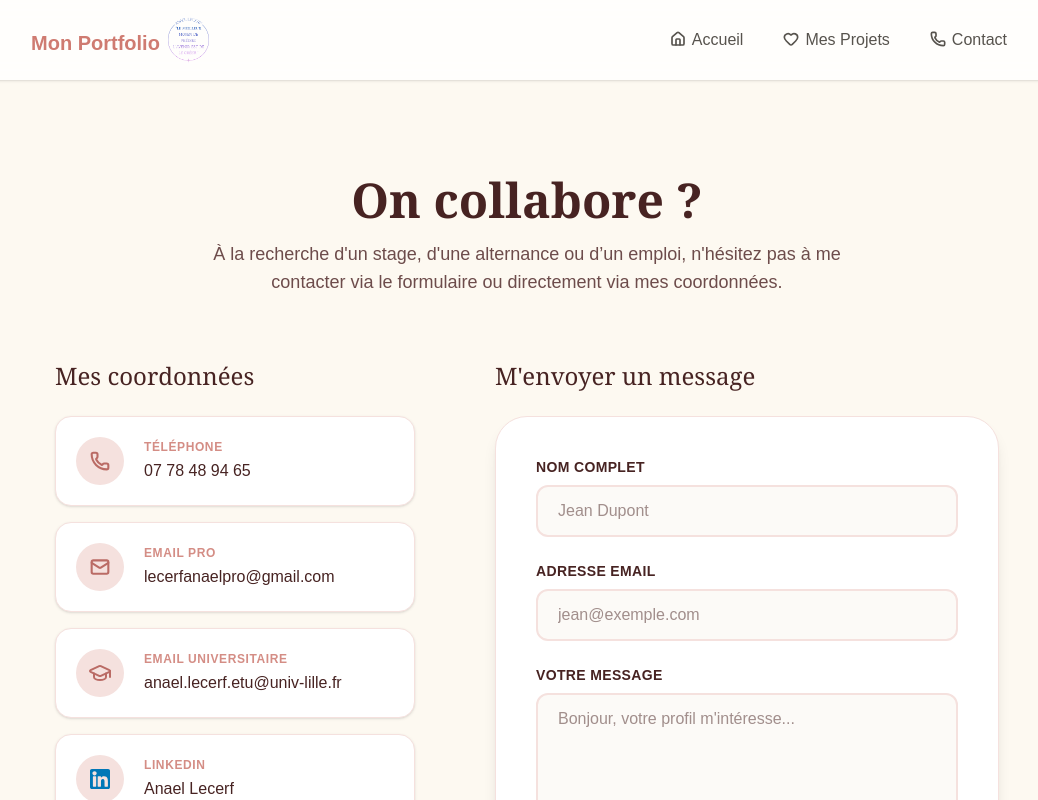
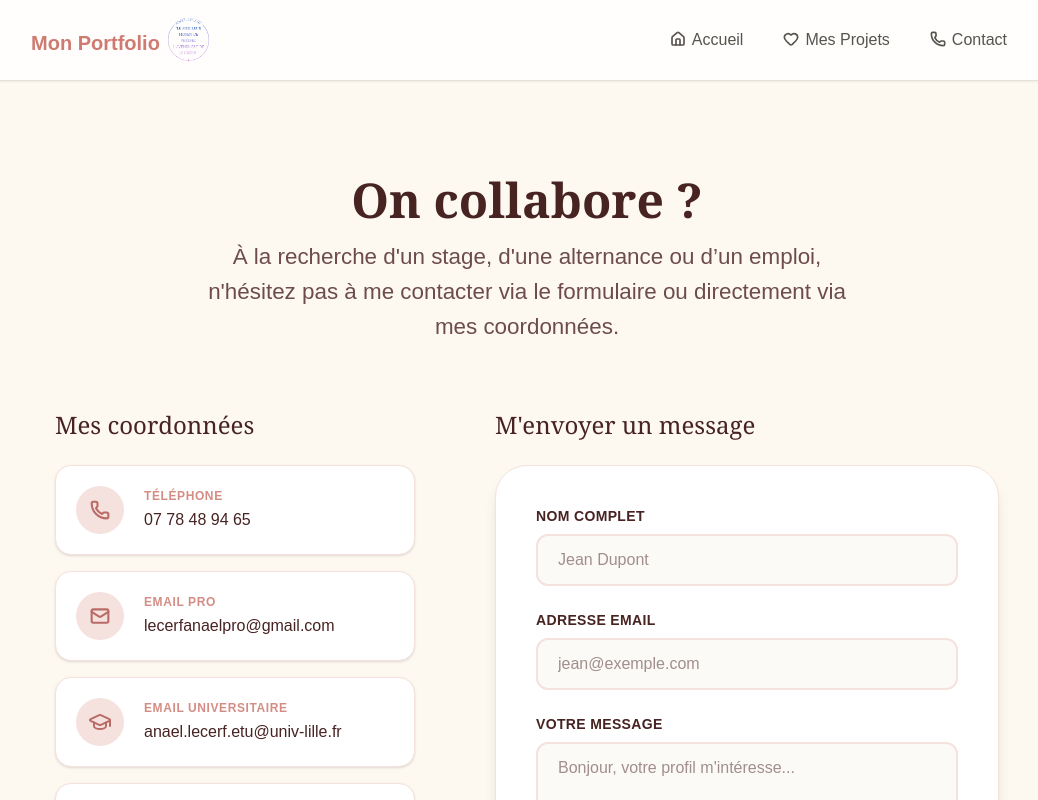
Before and after one commit to ykanael/portfolio, a Next.js app: page /contact in a window 1280 px wide. Shown: the top 800 px of the page, without its empty margins (113-1151 px from the left). Built offline with nearby package versions, Linux system fonts and the light colour scheme.

Commit message:
Update page.tsx

```diff
--- a/app/contact/page.tsx
+++ b/app/contact/page.tsx
@@ -60,7 +60,7 @@ await emailjs.send(
           <h1 className="text-4xl md:text-5xl font-serif font-bold text-[#472322]">
             On collabore ?
           </h1>
-          <p className="text-[#6D4C4B] mt-4 text-lg max-w-2xl mx-auto">
+          <p className="xl:text-[1.4rem] text-[#6D4C4B] mt-4 text-lg max-w-2xl mx-auto">
             À la recherche d'un stage, d'une alternance ou d’un emploi, n'hésitez pas à me contacter
             via le formulaire ou directement via mes coordonnées.
           </p>
```
